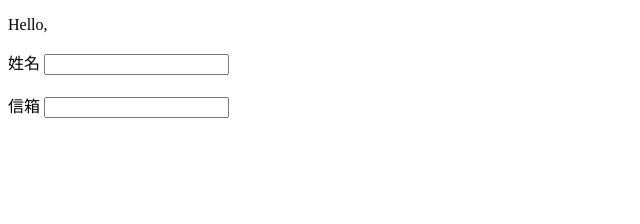
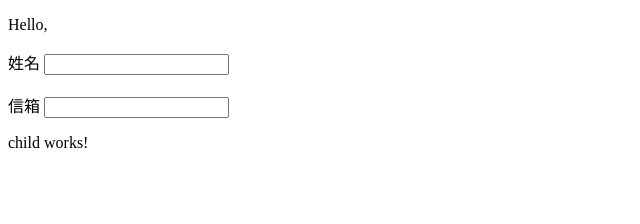
Before and after one commit to teddy1022/Angular, an Angular app: page / in a window 1280 px wide. Shown: the top 224 px of the page, without its empty margins (0-640 px from the left). Built offline with nearby package versions, Linux system fonts and the light colour scheme.

Commit message:
創建 child 元件

```diff
--- a/src/app/app.component.html
+++ b/src/app/app.component.html
@@ -7,3 +7,5 @@
 <br>
 信箱
 <input type="text">
+
+<app-child></app-child>
--- a/src/app/app.component.ts
+++ b/src/app/app.component.ts
@@ -1,11 +1,11 @@
 import { Component } from '@angular/core';
 import { RouterOutlet } from '@angular/router';
-
+import { ChildComponent } from "./child/child.component";
 
 @Component({
   selector: 'app-root',
   standalone: true,
-  imports: [RouterOutlet],
+  imports: [RouterOutlet, ChildComponent],
   templateUrl: './app.component.html',
   styleUrl: './app.component.css'
 })
--- /dev/null
+++ b/src/app/child/child.component.html
@@ -0,0 +1 @@
+<p>child works!</p>
```
Also changed, not shown: src/app/child/child.component.ts (added, +12 -0 lines), src/app/child/child.component.css (added), 1 other file (tests, documents, lock files or other folders).
